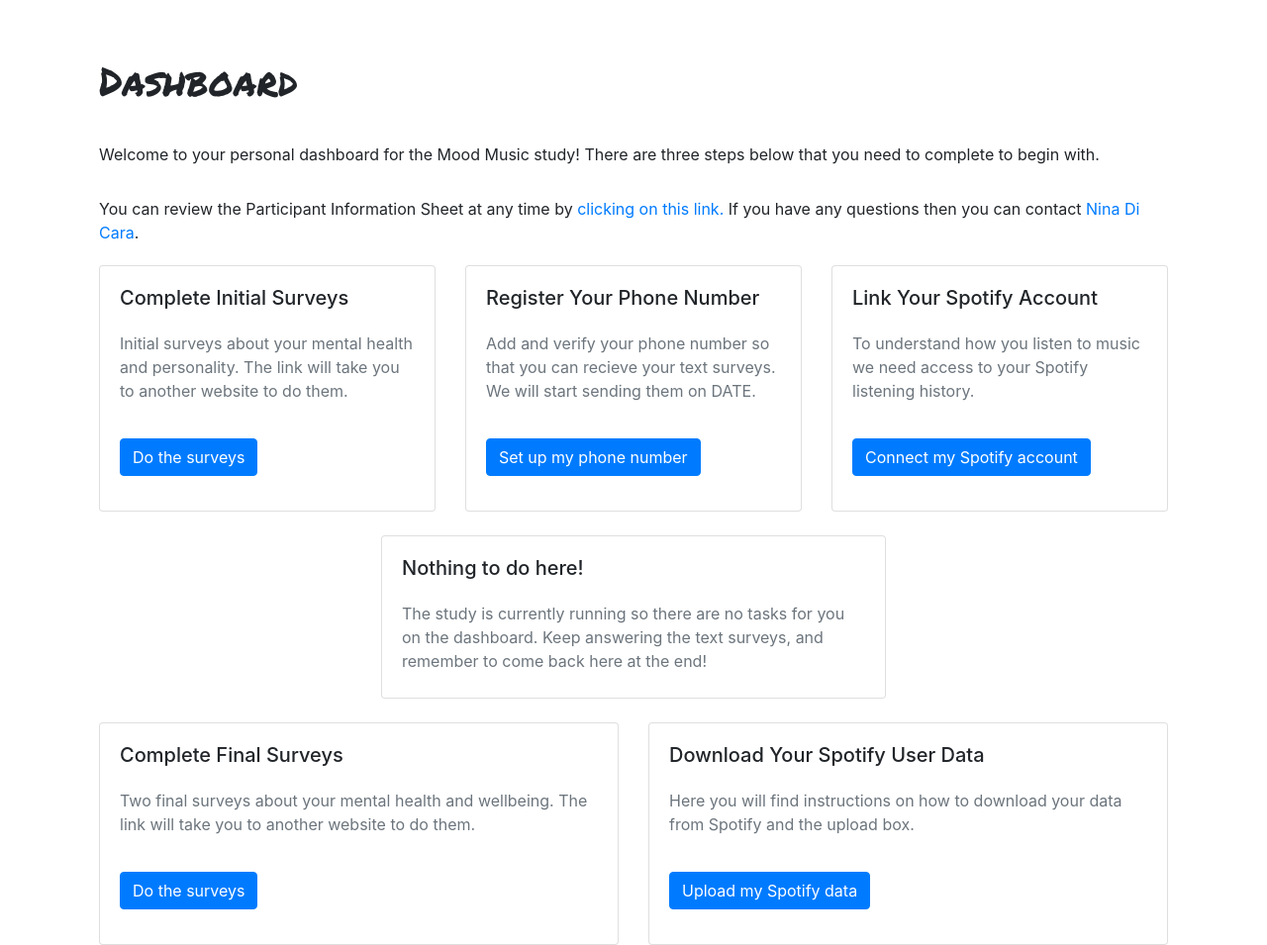
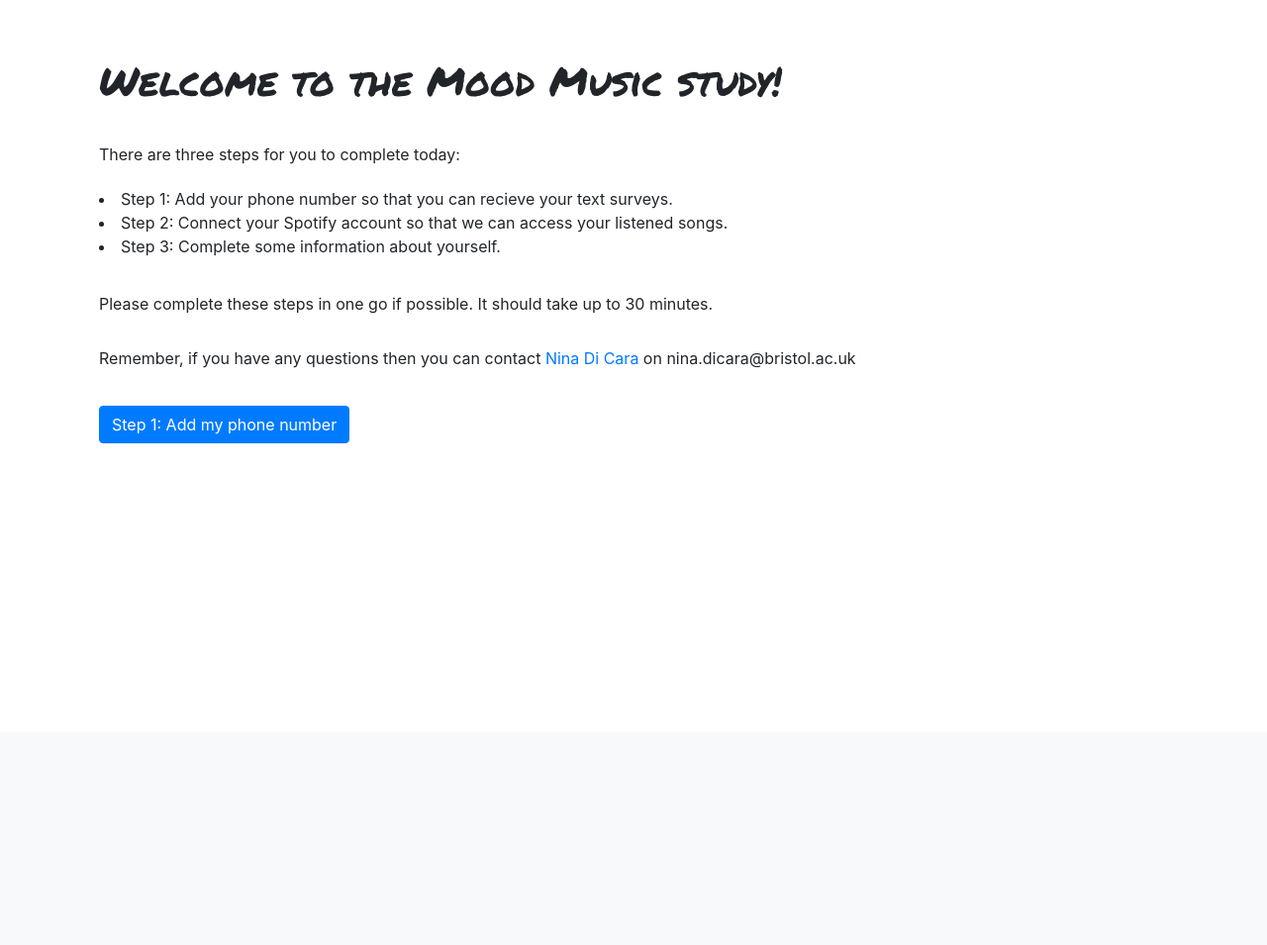
Before and after one commit to DynamicGenetics/Mood-Music, a Django app: page /dashboard/ in a window 1280 px wide. Shown: the part 60-1015 px from the top of the page at 99% size. After the commit the page ends 508 px from the top, so only its background shows below. Run offline with Django 4.2, Linux system fonts and the light colour scheme; the visitor is signed in with stand-in values (Sample User, id 1); parts of the project's set-up code (start-up, migrations or seed data) failed here and were passed over; some libraries are stand-ins or nearby versions.

Commit message:
Implement wizard flow instead of central dashboard

```diff
--- a/moodmusic/dashboard/urls.py
+++ b/moodmusic/dashboard/urls.py
@@ -6,7 +6,6 @@ urlpatterns = [
     path("", view=views.dashboard, name="index"),
     path("thanks/", view=views.thanks, name="thanks"),
     path("spotify-connect/", view=views.spotify, name="spotify"),
-    path("mobile-surveys/", view=views.mobile_guide, name="mobile_guide"),
     path("data-drop/", views.datadrop, name="datadrop"),
     path("verification/", views.phone_verification, name="phone_verification"),
     path("verification/token/", views.token_validation, name="token_validation"),
--- a/moodmusic/templates/account/verification_sent.html
+++ b/moodmusic/templates/account/verification_sent.html
@@ -5,8 +5,9 @@
 {% block head_title %}{% trans "Verify Your E-mail Address" %}{% endblock %}
 
 {% block inner %}
-    <h1>{% trans "Verify Your E-mail Address" %}</h1>
+    <h1>{% trans "Check your email" %}</h1>
 
-    <p>{% blocktrans %}We have sent an e-mail to you for verification. Follow the link provided to finalize the signup process. Please contact us if you do not receive it within a few minutes.{% endblocktrans %}</p>
+    <p>{% blocktrans %}We have sent you an email - please follow the one-time link provided to complete the study sign up process.</p>
+    <p>Contact Nina on nina.dicara@bristol.ac.uk if you do not receive your email, and remember to check your spam box in case!{% endblocktrans %}</p>
 
 {% endblock %}
--- a/moodmusic/templates/dashboard/dashboard.html
+++ b/moodmusic/templates/dashboard/dashboard.html
@@ -4,98 +4,20 @@
 {% block content %}
 
   <div class="container-fluid">
-    <h1>Dashboard</h1>
+    <h1>Welcome to the Mood Music study!</h1>
 
-    <p>Welcome to your personal dashboard for the Mood Music study! There are three steps below that you need to complete to begin with.
+    <p>There are three steps for you to complete today:</p>
+    <li>Step 1: Add your phone number so that you can recieve your text surveys.</li>
+    <li>Step 2: Connect your Spotify account so that we can access your listened songs.</li>
+    <li>Step 3: Complete some information about yourself.</li>
 
-    <p>You can review the Participant Information Sheet at any time by <a href="{% url 'about' %}">clicking on this link.</a>
-       If you have any questions then you can contact <a href="mailto:nina.dicara@bristol.ac.uk">Nina Di Cara</a>.</p>
+    <br>
+    <p>Please complete these steps in one go if possible. It should take up to 30 minutes. </p>
+    <p>Remember, if you have any questions then you can contact <a href="mailto:nina.dicara@bristol.ac.uk">Nina Di Cara</a> on nina.dicara@bristol.ac.uk</p>
 
-    <!--SIGNUP IS OPEN-->
-    <div class="row">
-    <div class="col-sm-6 col-md-4">
-        <div class="card">
-            <div class="card-body">
-                <h5 class="card-title">Complete Initial Surveys</h5>
-                <p class="card-text"><font-weight-lighter class="text-muted">
-                  Initial surveys about your mental health and personality. The link will take
-                  you to another website to do them.</font-weight-lighter>
-                </p>
-                  <a href="{% url 'dashboard:index' %}" class="btn btn-primary stretched-link">Do the surveys</a>
-            </div>
-        </div>
-    </div>
-    <div class="col-sm-6 col-md-4">
-          <div class="card">
-              <div class="card-body">
-                  <h5 class="card-title">Register Your Phone Number</h5>
-                  <p class="card-text"><font-weight-lighter class="text-muted">
-                    Add and verify your phone number so that you can recieve your text surveys. We will start sending them on DATE.
-                  </font-weight-lighter></p>
-                  <a href="{% url 'dashboard:mobile_guide' %}" class="btn btn-primary stretched-link">Set up my phone number</a>
-              </div>
-          </div>
-    </div>
-    <div class="col-sm-6 col-md-4">
-          <div class="card">
-                <div class="card-body">
-                    <h5 class="card-title">Link Your Spotify Account</h5>
-                    <p class="card-text"><font-weight-lighter class="text-muted">
-                      To understand how you listen to music we need access to your Spotify listening history.
-                    </font-weight-lighter></p>
-                    <a href="{% url 'dashboard:spotify' %}" class="btn btn-primary stretched-link">Connect my Spotify account</a>
-                </div>
-            </div>
-    </div>
+
+    <a href="{% url 'dashboard:phone_verification' %}" class="btn btn-primary" role="button">Step 1: Add my phone number</a>
+
   </div>
 
-  </br>
-
-    <!--STUDY CURRENTLY RUNNING-->
-    <div class="col-sm-6 col-md-6 offset-md-3">
-      <div class="card">
-            <div class="card-body">
-                <h5 class="card-title">Nothing to do here!</h5>
-                <p class="card-text"><font-weight-lighter class="text-muted">
-                  The study is currently running so there are no tasks for you on the dashboard.
-                  Keep answering the text surveys, and remember to come back here at the end!
-                </font-weight-lighter></p>
-            </div>
-      </div>
-    </div>
-
-
-  </br>
-
-
-    <!--STUDY IS FINISHED-->
-    <div class="row">
-      <div class="col-sm-6 col-md-6">
-          <div class="card">
-              <div class="card-body">
-                  <h5 class="card-title">Complete Final Surveys</h5>
-                  <p class="card-text"><font-weight-lighter class="text-muted">
-                    Two final surveys about your mental health and wellbeing. The link will take
-                    you to another website to do them.</font-weight-lighter>
-                  </p>
-                    <a href="{% url 'dashboard:index' %}" class="btn btn-primary stretched-link">Do the surveys</a>
-              </div>
-          </div>
-      </div>
-      <div class="col-sm-6 col-md-6">
-              <div class="card">
-                  <div class="card-body">
-                      <h5 class="card-title">Download Your Spotify User Data</h5>
-                      <p class="card-text"><font-weight-lighter class="text-muted">
-                        Here you will find instructions on how to download your data from Spotify and the upload box.
-                      </font-weight-lighter></p>
-                      <a href="{% url 'dashboard:datadrop' %}" class="btn btn-primary stretched-link">Upload my Spotify data</a>
-                  </div>
-            </div>
-      </div>
-    </div>
-
-  </div> <!--container-->
-
-
 {% endblock %}
--- a/moodmusic/templates/dashboard/verified.html
+++ b/moodmusic/templates/dashboard/verified.html
@@ -21,7 +21,7 @@
           <div class="col-xs-12 col-sm-12 col-md-12">
           </div>
         </div>
-        <a href="{% url 'dashboard:index' %}" class="btn btn-primary" role="button">Back to dashboard</a>
+        <a href="{% url 'dashboard:spotify' %}" class="btn btn-primary" role="button">Step 2: Connect my Spotify account</a>
       </div>
     </div>
   </div>
```
Also changed, not shown: moodmusic/templates/dashboard/mobile-surveys.html (deleted, +0 -19 lines), moodmusic/templates/dashboard/phone-verification.html (+32 -8 lines), moodmusic/templates/dashboard/spotify-connect.html (+4 -6 lines), moodmusic/templates/dashboard/thanks.html (+16 -1 lines).
